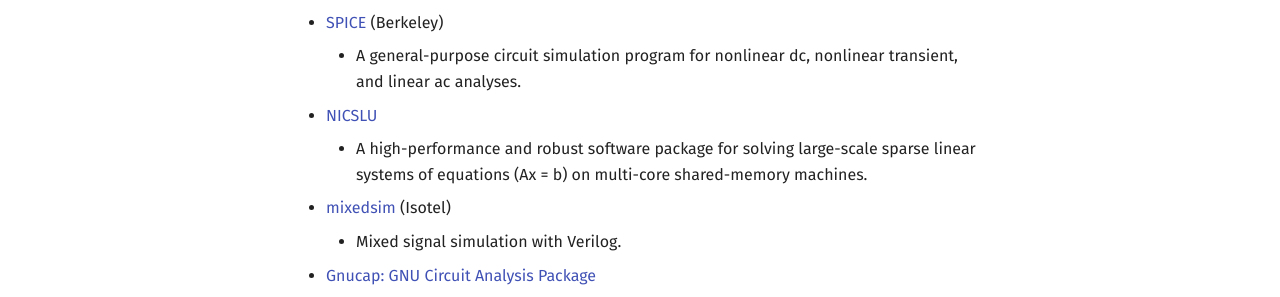
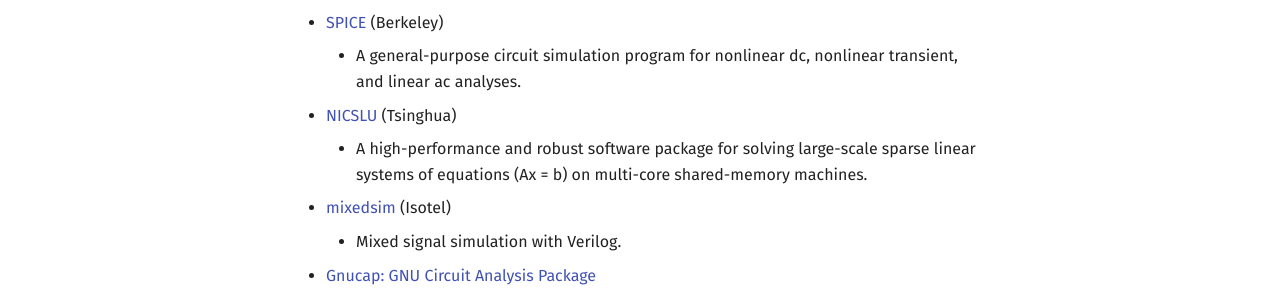
Before and after one commit to daitoto/EDA-wiki, an MkDocs documentation site: the page built from docs/analysis/circuit.md, in a window 1280 px wide and 982 px high. Shown: the part 332-629 px from the top of the window. Built offline with MkDocs 1.6.1 and Material for MkDocs 9.7.7, drawn with Linux system fonts in a browser that asks for light colours; comment, search, counter and statistics services are not loaded.

Commit message:
Update circuit.md

```diff
--- a/docs/analysis/circuit.md
+++ b/docs/analysis/circuit.md
@@ -3,7 +3,7 @@
    - Open source spice simulator.
  - [SPICE](http://bwrcs.eecs.berkeley.edu/Classes/IcBook/SPICE/) (Berkeley)
    - A general-purpose circuit simulation program for nonlinear dc, nonlinear transient, and linear ac analyses.
- - [NICSLU](https://github.com/chenxm1986/nicslu)
+ - [NICSLU](https://github.com/chenxm1986/nicslu) (Tsinghua)
    - A high-performance and robust software package for solving large-scale sparse linear systems of equations (Ax = b) on multi-core shared-memory machines.
  - [mixedsim](https://github.com/Isotel/mixedsim) (Isotel)
    - Mixed signal simulation with Verilog.
```
